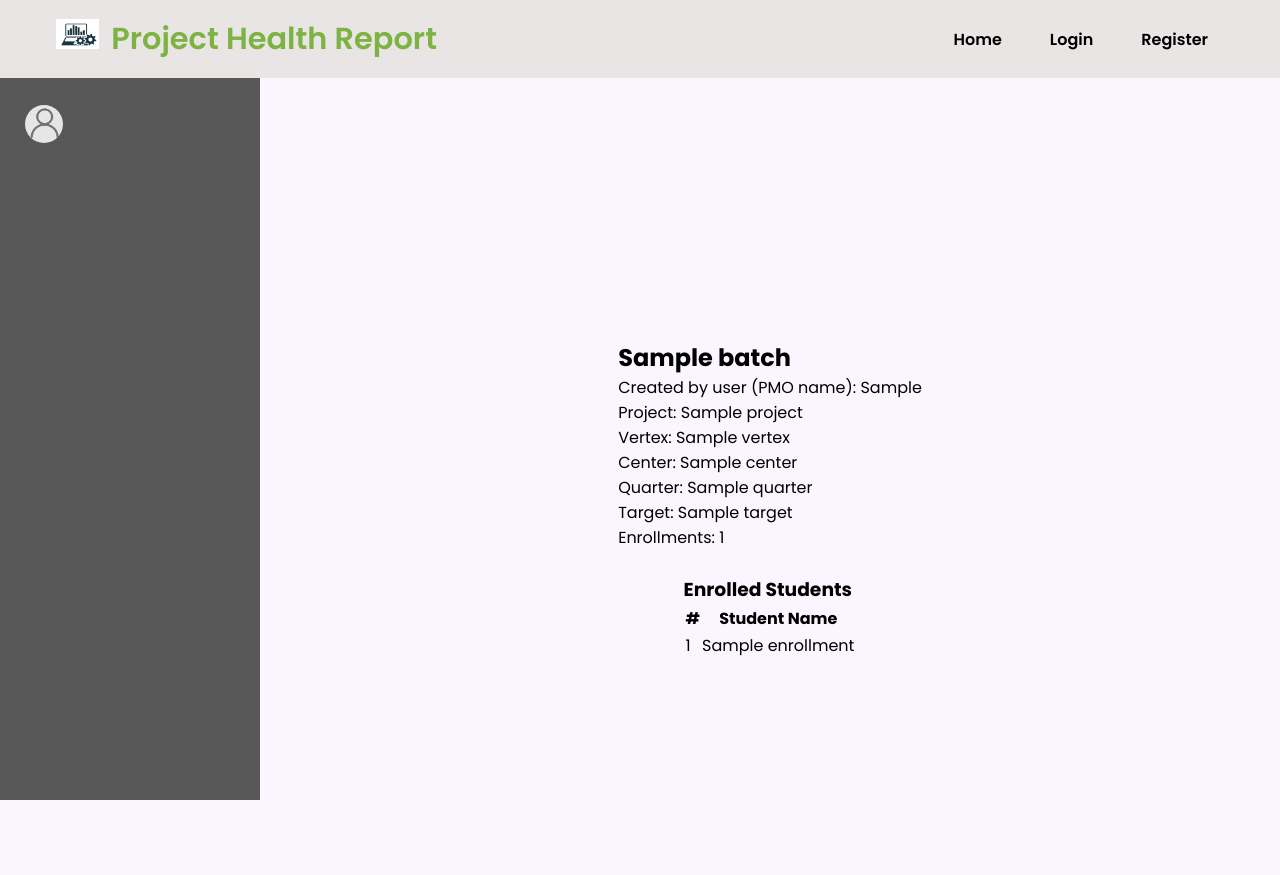
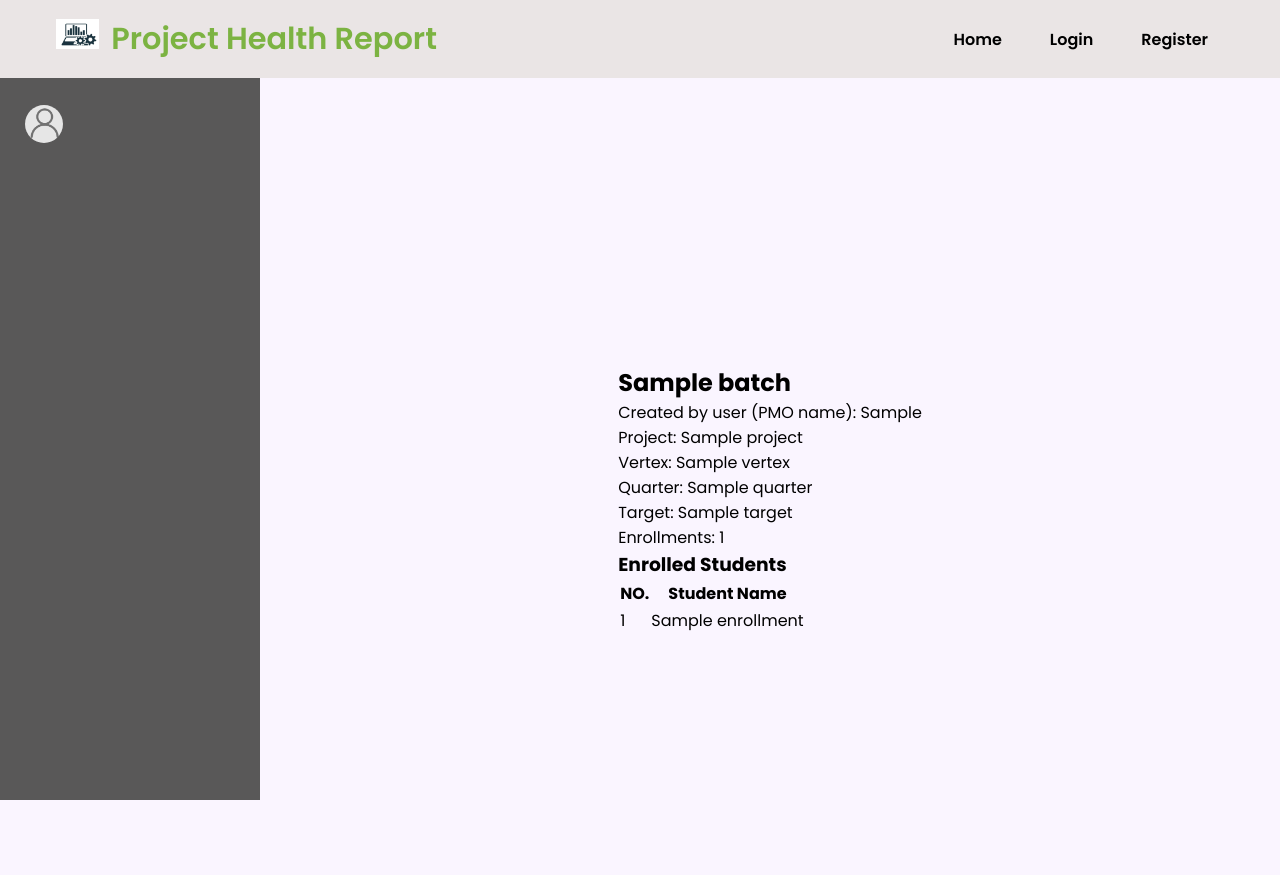
Before and after one commit to ShibaShaikh/Hackathon-Anudip, a Django app: template PHR/batches/templates/batch_details.html in a window 1280 px wide. Shown: the top 875 px of the page. Run offline with Django 5.2, Linux system fonts and the light colour scheme; tables that the repository leaves empty hold one stand-in row (values such as "Sample post"); the template is opened without the code that fills it: values that come from a table or form of the project are taken from there, most other values are stand-ins (such as "Sample title", 1, 10 or a date in 2020).

Commit message:
Update batch_details.html

```diff
--- a/PHR/batches/templates/batch_details.html
+++ b/PHR/batches/templates/batch_details.html
@@ -9,44 +9,44 @@
 {% endblock %}
 
 {% block profile_content %}
+    <div class="batch-container">
 
-    <div>
-        <h2> {{ batch.name }} </h2>
-        <p>
+        {% if batch %}
+            <div class="batch-info">
+                <h2 class="batch-title">{{ batch.name }}</h2>
+                <p class="batch-details">
                     Created by user (PMO name): {{ batch.cm_user }} <br>
                     Project: {{ batch.project.name }} <br>
-            Vertex: {{ batch.vertex  }} <br>
-            Center: {{ batch.center  }} <br>
+                    Vertex: {{ batch.vertex }} <br>
                     Quarter: {{ batch.quarter }} <br>
-            Target: {{ batch.target  }} <br>
+                    Target: {{ batch.target }} <br>
                     Enrollments: {{ enroll.count }}
+                </p>
 
                 {% if user.role == 'cm' %}
-                <a href="?add=1" class="btn">Add Enrollments</a>
+                    <a href="?add=1" class="btn-add">Add Enrollments</a>
                 {% endif %}
-
-        </p>
             </div>
+        {% endif %}
 
         {% if show_form %}
             <div class="enroll-form">
                 <h3>Add Student Enrollment</h3>
-            <form method="post">
+                <form method="post" class="form">
                     {% csrf_token %}
                     {{ form.as_p }}
-                <button type="submit">Submit</button>
+                    <button type="submit" class="btn-submit">Submit</button>
                 </form>
             </div>
         {% endif %}
 
-<br>
         <div class="enrollment-list">
             <h3>Enrolled Students</h3>
             {% if enroll %}
-            <table>
+                <table class="student-table">
                     <thead>
                         <tr>
-                        <th>#</th>
+                            <th>NO.</th>
                             <th>Student Name</th>
                         </tr>
                     </thead>
@@ -63,5 +63,6 @@
                 <p>No students enrolled yet.</p>
             {% endif %}
         </div>
+    </div>
 
 {% endblock %}
```
Lines whose indentation alone changed are shown as unchanged.
